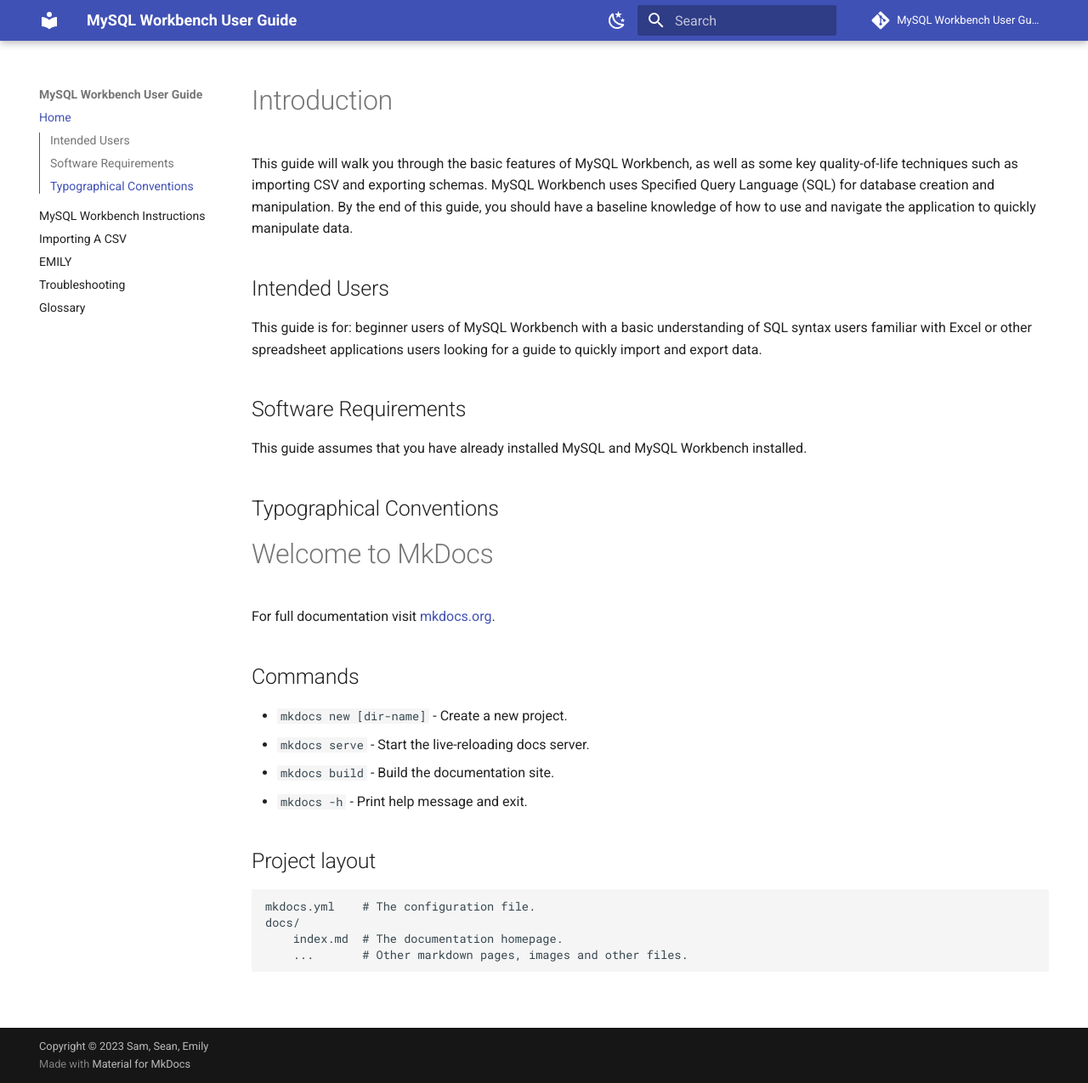
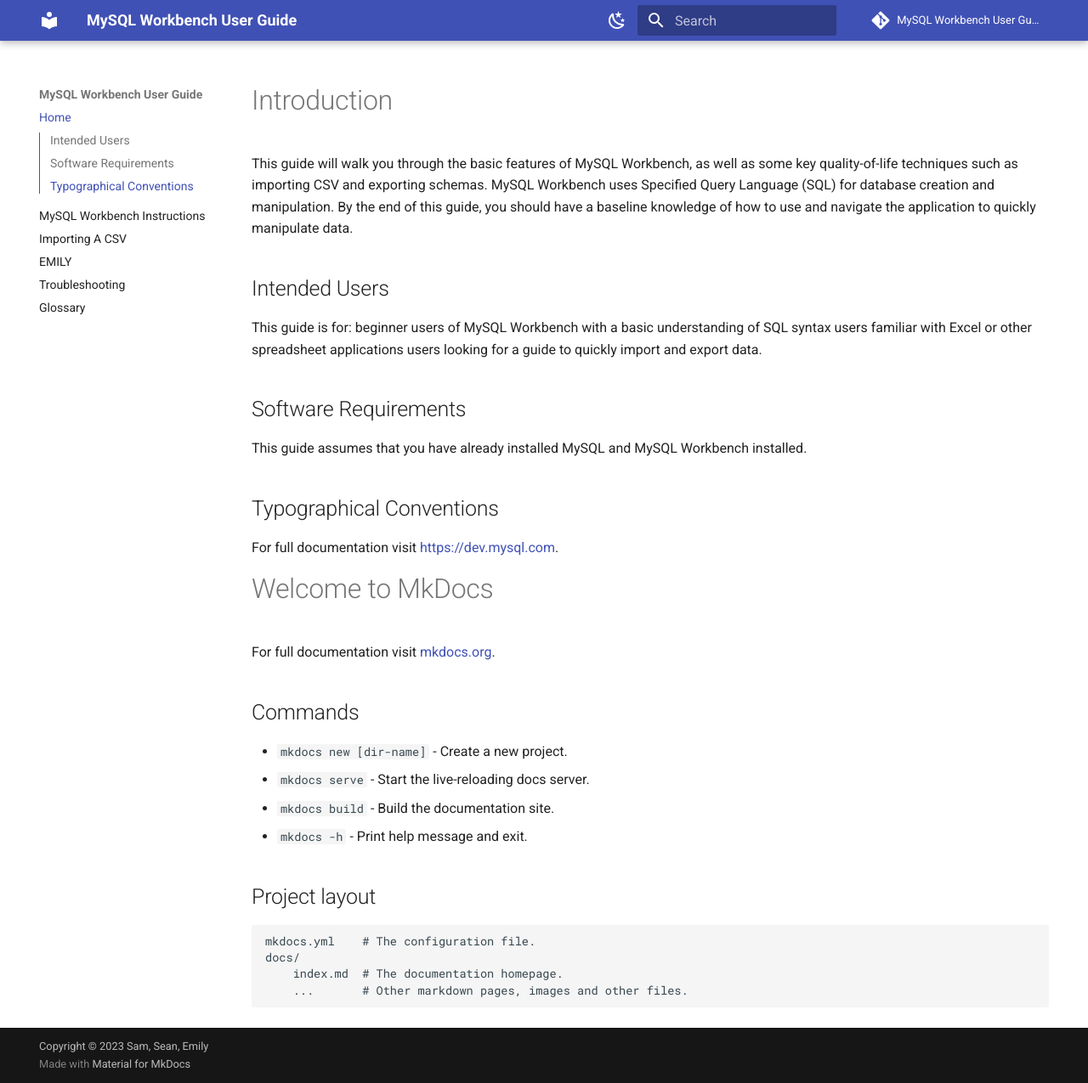
Before and after one commit to SSollestre/CommUserGuide, an MkDocs documentation site: the page built from docs/index.md, in a window 1280 px wide and 1275 px high. Shown: the whole window at 85% size. Built offline with MkDocs 1.6.1 and Material for MkDocs 9.7.7, drawn with Linux system fonts in a browser that asks for light colours; comment, search, counter and statistics services are not loaded.

Commit message:
add more documentation link

```diff
--- a/docs/index.md
+++ b/docs/index.md
@@ -15,9 +15,15 @@
 
 ## Typographical Conventions
 
+For full documentation visit [https://dev.mysql.com](https://dev.mysql.com/doc/workbench/en/).
+
+
+
 # Welcome to MkDocs
 
 For full documentation visit [mkdocs.org](https://www.mkdocs.org).
+
+
 
 ## Commands
 
```
